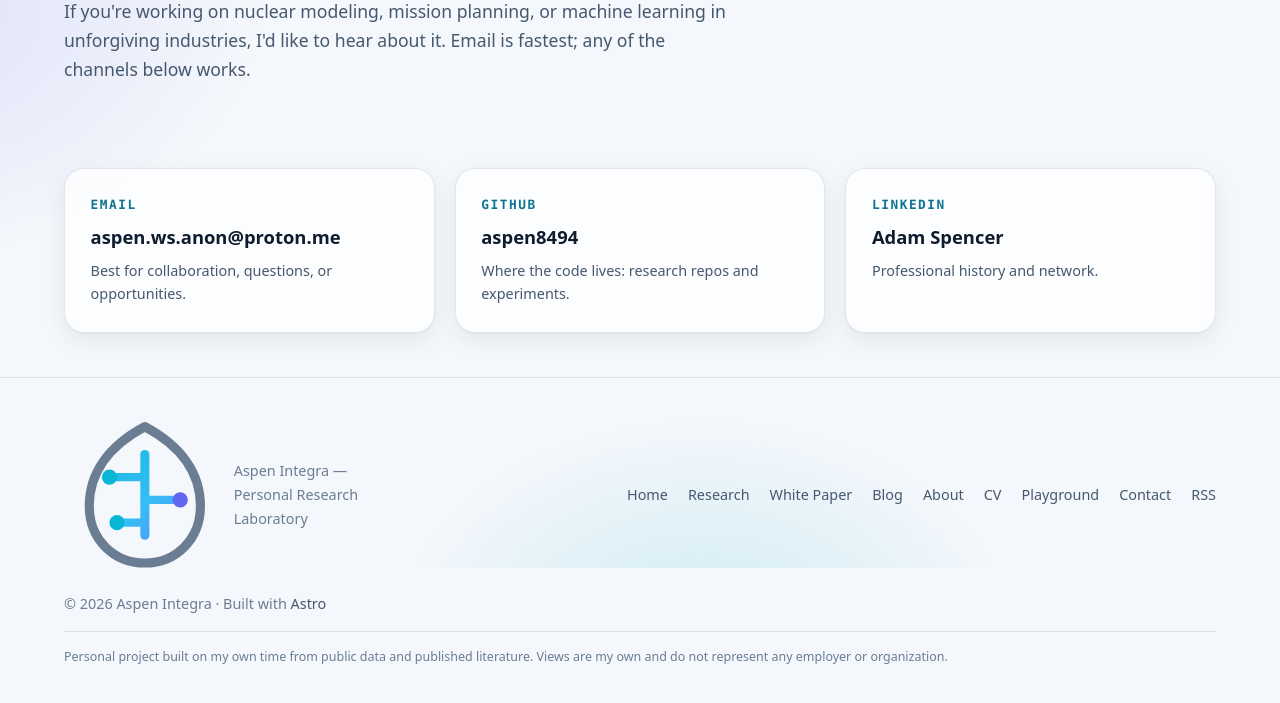
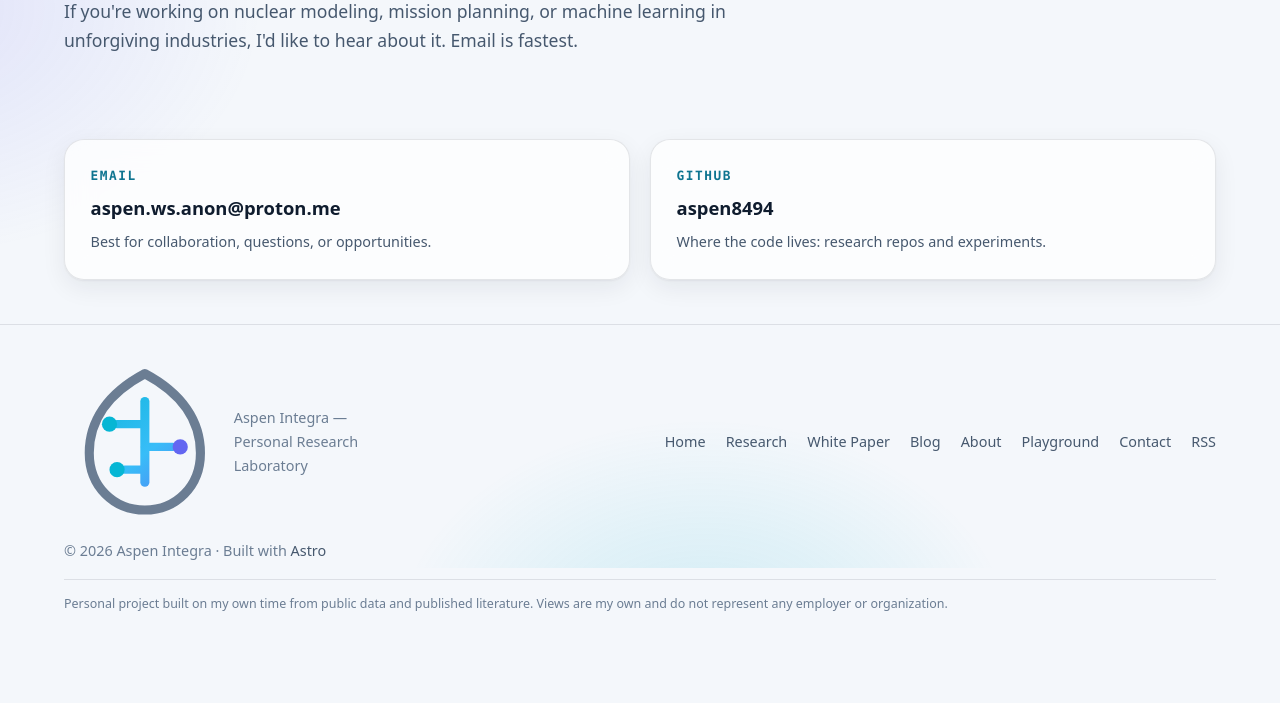
Before and after one commit to aspen8494/aspenintegra-site, an Astro site: page /contact in a window 1280 px wide. Shown: the part 232-935 px from the top of the page. After the commit the page ends 882 px from the top, so only its background shows below. Built offline with nearby package versions, Linux system fonts and the light colour scheme; Astro itself is replaced by a stand-in of ours.

Commit message:
Hide CV from nav/home and hide LinkedIn from Contact (temporary)
- CV removed from nav, home hero, and about links while offline edits happen;
  the /cv/ route still serves direct links.
- LinkedIn card removed from Contact and About links on request.
- Contact grid switched to two columns.

```diff
--- a/src/config.ts
+++ b/src/config.ts
@@ -22,7 +22,6 @@ export const NAV = [
   { href: '/papers/', label: 'White Paper' },
   { href: '/blog/', label: 'Blog' },
   { href: '/about/', label: 'About' },
-  { href: '/cv/', label: 'CV' },
   { href: '/playground/', label: 'Playground' },
   { href: '/contact/', label: 'Contact' },
 ] as const;
--- a/src/pages/about.astro
+++ b/src/pages/about.astro
@@ -114,8 +114,8 @@ const timeline = [
           stack is finally good enough to be worth bringing to them.
         </p>
         <div class="about-links">
-          <a href="/cv/">Full CV →</a>
           <a href="/research/">Research →</a>
+          <a href="/contact/">Contact →</a>
           <a href={SITE.github} target="_blank" rel="noopener noreferrer">GitHub ↗</a>
         </div>
         <p class="disclaimer">
--- a/src/pages/contact.astro
+++ b/src/pages/contact.astro
@@ -15,18 +15,12 @@ const channels = [
     href: SITE.github,
     detail: 'Where the code lives: research repos and experiments.',
   },
-  {
-    label: 'LinkedIn',
-    value: 'Adam Spencer',
-    href: SITE.linkedin,
-    detail: 'Professional history and network.',
-  },
 ];
 ---
 
 <Layout
   title="Contact"
-  description="Get in touch with Aspen. Email, GitHub, and LinkedIn for collaborations, questions, and opportunities."
+  description="Get in touch with Aspen. Email and GitHub for collaborations, questions, and opportunities."
 >
   <section class="page-hero">
     <div class="container">
@@ -34,15 +28,14 @@ const channels = [
       <h1>Get in touch</h1>
       <p class="lede">
         If you're working on nuclear modeling, mission planning, or machine learning in
-        unforgiving industries, I'd like to hear about it. Email is fastest; any of the
-        channels below works.
+        unforgiving industries, I'd like to hear about it. Email is fastest.
       </p>
     </div>
   </section>
 
   <section class="section-sm">
     <div class="container">
-      <div class="card-grid cols-3">
+      <div class="card-grid cols-2">
         {
           channels.map((channel) => (
             <a
--- a/src/pages/index.astro
+++ b/src/pages/index.astro
@@ -33,7 +33,7 @@ const stats = [
       </p>
       <div class="hero-actions">
         <a class="btn btn-primary" href="/research/">Explore research</a>
-        <a class="btn btn-ghost" href="/cv/">View CV</a>
+        <a class="btn btn-ghost" href="/contact/">Get in touch</a>
       </div>
 
       <dl class="stat-strip glass-card">
```
